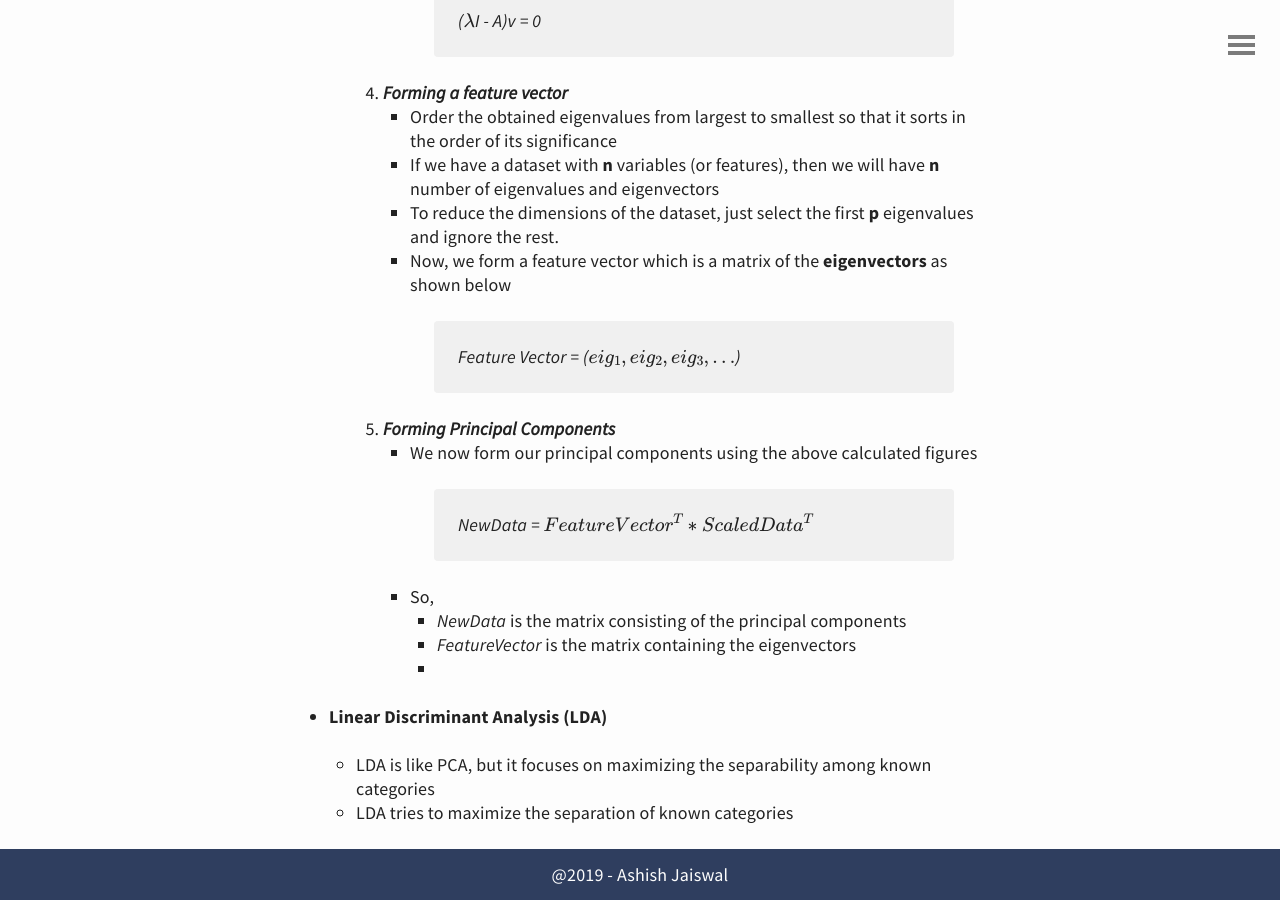
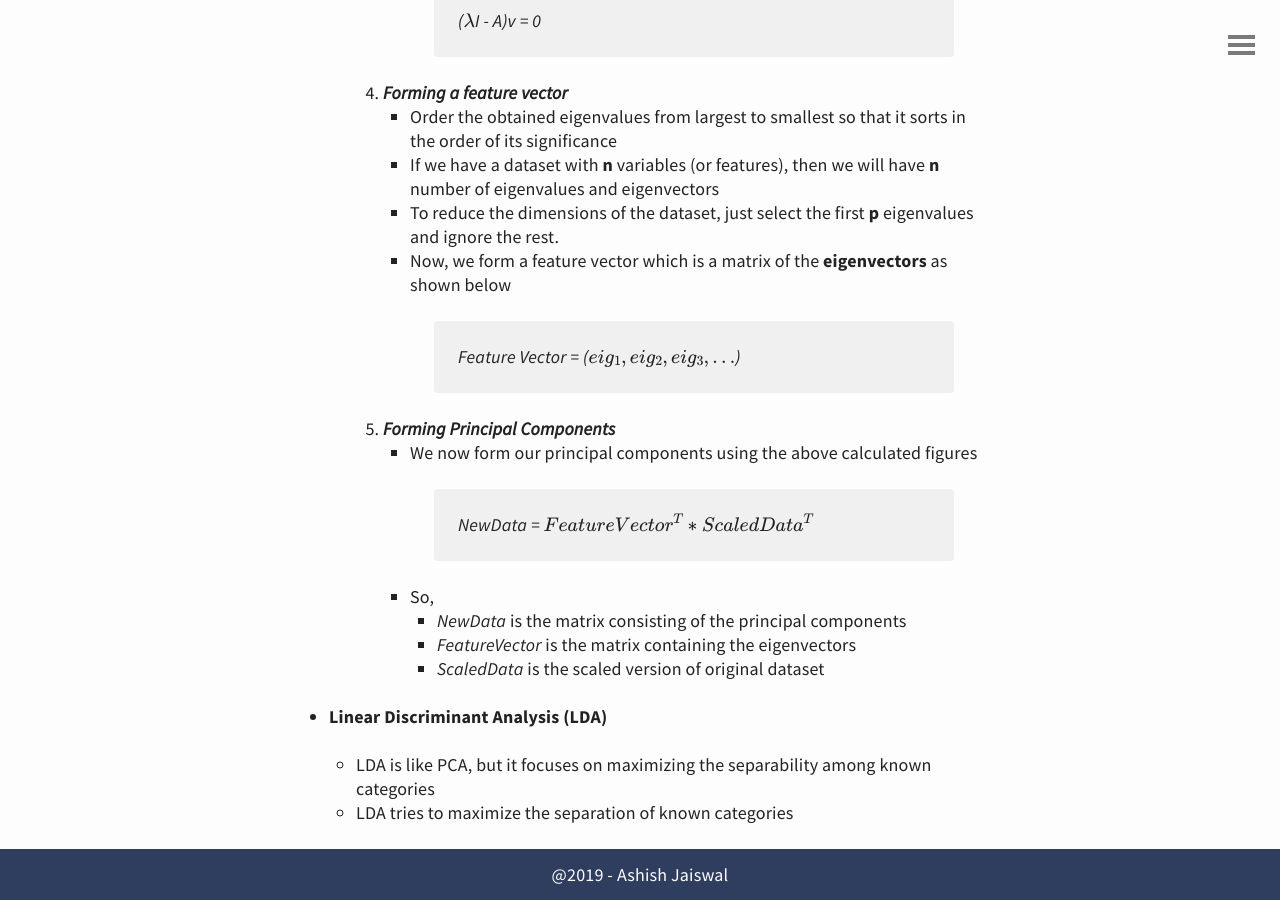
Before and after one commit to asheeshcric/blog, a Jekyll site: the page built from _posts/2019-02-26-dimensionality-reduction-techniques.md, in a window 1280 px wide and 900 px high, scrolled down 2296 px. Built offline with Jekyll 4.4.1, drawn with Linux system fonts in a browser that asks for light colours; formulas are drawn with MathJax 3; comment, search, counter and statistics services are not loaded.

Commit message:
Add abbreviation description for one of the formulae

```diff
--- a/_posts/2019-02-26-dimensionality-reduction-techniques.md
+++ b/_posts/2019-02-26-dimensionality-reduction-techniques.md
@@ -93,7 +93,7 @@ depending on the approach we take and the type of data we have on hand.
             - So,
                 - *NewData* is the matrix consisting of the principal components
                 - *FeatureVector* is the matrix containing the eigenvectors
-                -
+                - *ScaledData* is the scaled version of original dataset
 
 - **Linear Discriminant Analysis (LDA)**
     - LDA is like PCA, but it focuses on maximizing the separability among known
```
